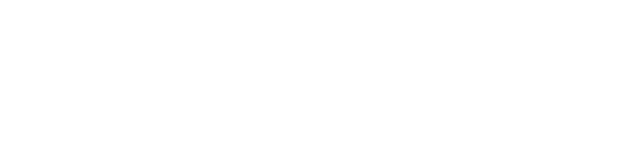
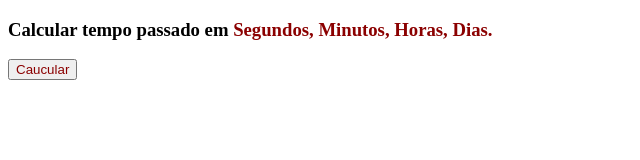
Before and after one commit to ROBERTOCONRADO/Full-Stack-JS-Onebitcode, a plain HTML site: page miniapp/index.html in a window 1280 px wide. Shown: the whole page, without its empty margins (0-640 px from the left). Drawn offline with Linux system fonts and the light colour scheme.

Commit message:
caucular_passado

```diff
--- a/miniapp/index.html
+++ b/miniapp/index.html
@@ -4,10 +4,17 @@
     <meta charset="UTF-8">
     <meta http-equiv="X-UA-Compatible" content="IE=edge">
     <meta name="viewport" content="width=device-width, initial-scale=1.0">
+    <script src="moment.min.js"></script>
     <script src="script.js"></script>
     <title>Miniapp</title>
+    <style>
+        strong, button{
+            color: darkred;
+        }
+    </style>
 </head>
 <body>
-
+    <h3>Calcular tempo passado em <strong>Segundos, Minutos, Horas, Dias.</strong></h3>
+    <button onclick="caucular()">Caucular</button>
 </body>
 </html>
--- a/miniapp/script.js
+++ b/miniapp/script.js
@@ -0,0 +1,23 @@
+function caucular() {
+
+    let dataPartida = prompt('Digite a data de partida (formato DD/MM/YYYY)');
+    let departureDate = moment(dataPartida, 'DD/MM/YYYY');
+    let today = moment();//transforma uma data em milisegundos
+    let dateDiff = today - departureDate
+    let modo = prompt('Escolha como gostaria de exibir o tempo de partida \n1- Segundos \n2- Minutos \n3- Horas \n4- Dias');
+    if (modo == 1) {
+        let segundos = Math.round(dateDiff / 1000);
+        alert(`Tempo passado: ${segundos} segundos.`)
+    } else if (modo == 2) {
+        let minutos = Math.round(dateDiff / 1000 / 60);
+        alert(`Tempo passado: ${minutos} minutos.`)
+    } else if (modo == 3) {
+        let horas = Math.round(dateDiff / 1000 / 3600);
+        alert(`Tempo passado: ${horas} horas.`)
+    } else if (modo == 4) {
+        let dias = Math.round(dateDiff / 1000 / 3600 / 24);
+        alert(`Tempo passado: ${dias} Dias.`)
+    } else {
+        alert(`Opção inválida!! Escolha (1), (2), (3), (4)`);
+    }
+}
```
